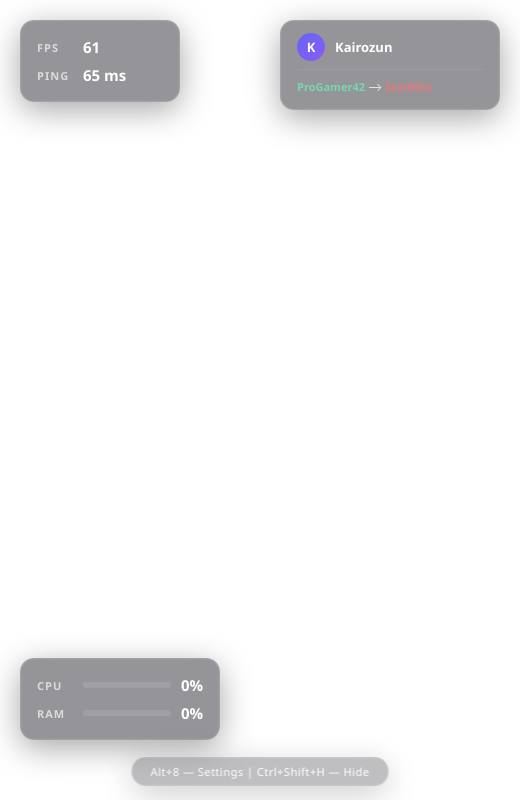
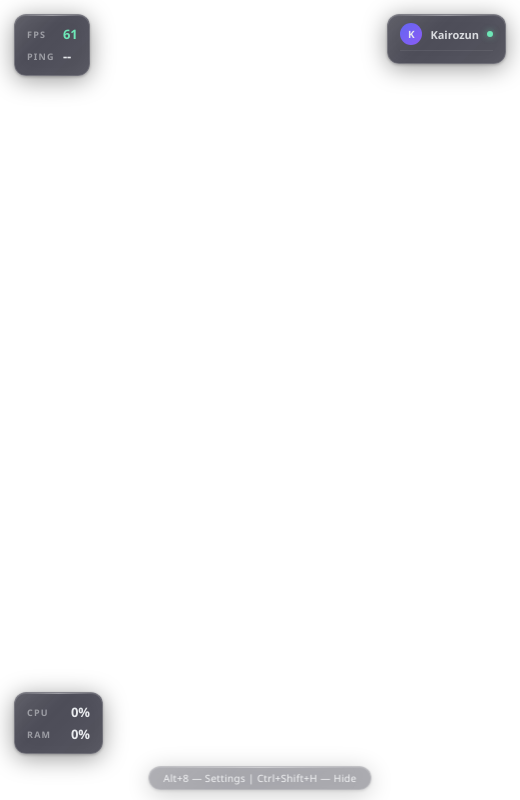
Before and after one commit to skaisay/kairozun, an Electron app: page src/renderer/overlay.html in a window 520 px wide. Drawn offline with Linux system fonts and the light colour scheme; no server answers.

Commit message:
v1.1: Liquid glass UI, compact panels, real Roblox data, installer config

```diff
--- a/src/preload.js
+++ b/src/preload.js
@@ -2,6 +2,7 @@ const { contextBridge, ipcRenderer } = require('electron');
 
 contextBridge.exposeInMainWorld('kairozun', {
   onSystemMetrics: (cb) => ipcRenderer.on('system-metrics', (_e, data) => cb(data)),
+  onRobloxData: (cb) => ipcRenderer.on('roblox-data', (_e, data) => cb(data)),
   onApplySettings: (cb) => ipcRenderer.on('apply-settings', (_e, s) => cb(s)),
   updateSettings: (settings) => ipcRenderer.send('update-settings', settings),
   closeSettings: () => ipcRenderer.send('close-settings'),
--- a/src/renderer/overlay.css
+++ b/src/renderer/overlay.css
@@ -1,5 +1,5 @@
 /* ════════════════════════════════════════════════════════════════════
-   Kairozun Overlay — Glass Theme
+   Kairozun Overlay — Liquid Glass Theme
    ════════════════════════════════════════════════════════════════════ */
 
 * {
@@ -11,56 +11,78 @@
 body {
   background: transparent;
   overflow: hidden;
-  font-family: 'Segoe UI', 'Inter', sans-serif;
-  color: #fff;
+  font-family: 'Segoe UI', 'Inter', system-ui, sans-serif;
+  color: #e8eaed;
   user-select: none;
   -webkit-app-region: no-drag;
+  font-size: 12px;
 }
 
-/* ── Glass Panel ───────────────────────────────────────────────────── */
+/* ── Liquid Glass Panel ────────────────────────────────────────────── */
 
 .glass-panel {
   position: fixed;
-  background: rgba(20, 20, 30, 0.45);
-  backdrop-filter: blur(18px) saturate(1.4);
-  -webkit-backdrop-filter: blur(18px) saturate(1.4);
-  border: 1px solid rgba(255, 255, 255, 0.12);
-  border-radius: 14px;
-  padding: 12px 16px;
+  background:
+    linear-gradient(135deg,
+      rgba(255, 255, 255, 0.12) 0%,
+      rgba(255, 255, 255, 0.04) 40%,
+      rgba(255, 255, 255, 0.08) 100%),
+    rgba(18, 18, 32, 0.78);
+  backdrop-filter: blur(28px) saturate(1.6) brightness(1.1);
+  -webkit-backdrop-filter: blur(28px) saturate(1.6) brightness(1.1);
+  border: 1px solid rgba(255, 255, 255, 0.18);
+  border-top-color: rgba(255, 255, 255, 0.28);
+  border-left-color: rgba(255, 255, 255, 0.22);
+  border-radius: 12px;
+  padding: 8px 12px;
   box-shadow:
-    0 8px 32px rgba(0, 0, 0, 0.35),
-    inset 0 0 0 0.5px rgba(255, 255, 255, 0.08);
-  transition: opacity 0.3s ease, transform 0.3s ease;
+    0 4px 24px rgba(0, 0, 0, 0.4),
+    0 1px 3px rgba(0, 0, 0, 0.25),
+    inset 0 1px 0 rgba(255, 255, 255, 0.12),
+    inset 0 0 20px rgba(255, 255, 255, 0.03);
+  transition: opacity 0.25s ease, transform 0.25s ease;
+}
+
+/* Liquid glass shimmer on top edge */
+.glass-panel::before {
+  content: '';
+  position: absolute;
+  top: 0;
+  left: 10%;
+  right: 10%;
+  height: 1px;
+  background: linear-gradient(90deg,
+    transparent,
+    rgba(255, 255, 255, 0.35),
+    transparent);
+  border-radius: 1px;
 }
 
 /* ── Positions ─────────────────────────────────────────────────────── */
 
 .top-left {
-  top: 20px;
-  left: 20px;
-  min-width: 160px;
+  top: 14px;
+  left: 14px;
 }
 
 .top-right {
-  top: 20px;
-  right: 20px;
-  min-width: 220px;
-  max-width: 280px;
+  top: 14px;
+  right: 14px;
+  max-width: 220px;
 }
 
 .bottom-left {
-  bottom: 60px;
-  left: 20px;
-  min-width: 200px;
+  bottom: 46px;
+  left: 14px;
 }
 
 .bottom-center {
-  bottom: 14px;
+  bottom: 10px;
   left: 50%;
   transform: translateX(-50%);
-  padding: 6px 18px;
-  font-size: 11px;
-  opacity: 0.6;
+  padding: 4px 14px;
+  font-size: 10px;
+  opacity: 0.5;
 }
 
 /* ── Panel Rows ────────────────────────────────────────────────────── */
@@ -68,40 +90,46 @@ body {
 .panel-row {
   display: flex;
   align-items: center;
-  gap: 10px;
-  padding: 4px 0;
+  gap: 8px;
+  padding: 2px 0;
 }
 
 .label {
-  font-size: 11px;
-  font-weight: 600;
-  letter-spacing: 1px;
+  font-size: 9px;
+  font-weight: 700;
+  letter-spacing: 1.2px;
   text-transform: uppercase;
-  opacity: 0.65;
-  min-width: 36px;
+  opacity: 0.5;
+  min-width: 28px;
 }
 
 .value {
-  font-size: 15px;
+  font-size: 13px;
   font-weight: 700;
   font-variant-numeric: tabular-nums;
+  letter-spacing: -0.3px;
 }
+
+/* Color-coded FPS */
+.value-good { color: #6ee7b7; }
+.value-warn { color: #fbbf24; }
+.value-bad  { color: #f87171; }
 
 /* ── Progress Bars ─────────────────────────────────────────────────── */
 
 .bar-wrap {
   flex: 1;
-  height: 6px;
-  background: rgba(255, 255, 255, 0.1);
-  border-radius: 3px;
+  height: 4px;
+  background: rgba(255, 255, 255, 0.08);
+  border-radius: 2px;
   overflow: hidden;
 }
 
 .bar {
   height: 100%;
-  border-radius: 3px;
+  border-radius: 2px;
   background: linear-gradient(90deg, #6ee7b7, #3b82f6);
-  transition: width 0.5s ease;
+  transition: width 0.4s ease;
 }
 
 .bar-mem {
@@ -113,41 +141,55 @@ body {
 .panel-header {
   display: flex;
   align-items: center;
-  gap: 10px;
-  padding-bottom: 8px;
-  border-bottom: 1px solid rgba(255, 255, 255, 0.08);
-  margin-bottom: 6px;
+  gap: 8px;
+  padding-bottom: 5px;
+  border-bottom: 1px solid rgba(255, 255, 255, 0.07);
+  margin-bottom: 4px;
 }
 
 .avatar {
-  width: 28px;
-  height: 28px;
+  width: 22px;
+  height: 22px;
   border-radius: 50%;
   background: linear-gradient(135deg, #6366f1, #8b5cf6);
   display: flex;
   align-items: center;
   justify-content: center;
-  font-size: 13px;
+  font-size: 10px;
   font-weight: 700;
 }
 
 .username {
-  font-size: 13px;
+  font-size: 11px;
   font-weight: 600;
+  opacity: 0.9;
 }
+
+/* ── Status indicator ──────────────────────────────────────────────── */
+
+.status-dot {
+  width: 6px;
+  height: 6px;
+  border-radius: 50%;
+  background: #6ee7b7;
+  box-shadow: 0 0 6px rgba(110, 231, 183, 0.5);
+  margin-left: auto;
+}
+
+.status-dot.offline { background: #f87171; box-shadow: 0 0 6px rgba(248,113,113,0.5); }
 
 /* ── Kill Feed ─────────────────────────────────────────────────────── */
 
 .kill-feed {
-  max-height: 120px;
+  max-height: 80px;
   overflow: hidden;
 }
 
 .kill-entry {
-  font-size: 11px;
-  padding: 3px 0;
-  opacity: 0.8;
-  animation: fadeIn 0.3s ease;
+  font-size: 10px;
+  padding: 2px 0;
+  opacity: 0.75;
+  animation: fadeIn 0.25s ease;
 }
 
 .kill-entry .killer {
@@ -161,15 +203,15 @@ body {
 }
 
 @keyframes fadeIn {
-  from { opacity: 0; transform: translateY(-6px); }
-  to   { opacity: 0.8; transform: translateY(0); }
+  from { opacity: 0; transform: translateY(-4px); }
+  to   { opacity: 0.75; transform: translateY(0); }
 }
 
 /* ── Hint ──────────────────────────────────────────────────────────── */
 
 .hint {
-  font-size: 11px;
-  letter-spacing: 0.5px;
+  font-size: 10px;
+  letter-spacing: 0.3px;
 }
 
 /* ── Hidden utility ────────────────────────────────────────────────── */
--- a/src/renderer/overlay.html
+++ b/src/renderer/overlay.html
@@ -16,19 +16,18 @@
     </div>
     <div class="panel-row" id="ping-row">
       <span class="label" data-i18n="ping">PING</span>
-      <span class="value" id="ping-value">-- ms</span>
+      <span class="value" id="ping-value">--</span>
     </div>
   </div>
 
   <!-- ═══ TOP-RIGHT: Account / Kill Feed ═══ -->
   <div id="panel-tr" class="glass-panel top-right">
     <div class="panel-header">
-      <span class="avatar">K</span>
+      <span class="avatar" id="avatar-letter">K</span>
       <span class="username" id="username">Kairozun</span>
+      <span class="status-dot" id="roblox-status" title="Roblox"></span>
     </div>
-    <div class="kill-feed" id="kill-feed">
-      <!-- dynamic kill entries -->
-    </div>
+    <div class="kill-feed" id="kill-feed"></div>
   </div>
 
   <!-- ═══ BOTTOM-LEFT: System Load ═══ -->
--- a/src/renderer/overlay.js
+++ b/src/renderer/overlay.js
@@ -1,5 +1,5 @@
 /* ════════════════════════════════════════════════════════════════════
-   Kairozun Overlay — Renderer Logic
+   Kairozun Overlay — Renderer Logic (Real Roblox Data)
    ════════════════════════════════════════════════════════════════════ */
 
 // ── i18n ─────────────────────────────────────────────────────────────
@@ -27,8 +27,18 @@ function applyLang(lang) {
   });
 }
 
-// ── FPS Counter ──────────────────────────────────────────────────────
+// ── Elements ─────────────────────────────────────────────────────────
 const fpsEl = document.getElementById('fps-value');
+const pingEl = document.getElementById('ping-value');
+const cpuBar = document.getElementById('cpu-bar');
+const cpuValue = document.getElementById('cpu-value');
+const memBar = document.getElementById('mem-bar');
+const memValue = document.getElementById('mem-value');
+const statusDot = document.getElementById('roblox-status');
+const killFeed = document.getElementById('kill-feed');
+
+// ── FPS counter (overlay's own framerate as fallback) ────────────────
+let overlayFps = 0;
 let frames = 0;
 let lastFpsTime = performance.now();
 
@@ -36,7 +46,7 @@ function fpsLoop() {
   frames++;
   const now = performance.now();
   if (now - lastFpsTime >= 1000) {
-    fpsEl.textContent = frames;
+    overlayFps = frames;
     frames = 0;
     lastFpsTime = now;
   }
@@ -44,24 +54,48 @@ function fpsLoop() {
 }
 requestAnimationFrame(fpsLoop);
 
-// ── Simulated Ping ───────────────────────────────────────────────────
-const pingEl = document.getElementById('ping-value');
+// ── FPS color coding ─────────────────────────────────────────────────
+function setFpsColor(el, fps) {
+  el.classList.remove('value-good', 'value-warn', 'value-bad');
+  if (fps >= 45) el.classList.add('value-good');
+  else if (fps >= 25) el.classList.add('value-warn');
+  else el.classList.add('value-bad');
+}
 
-function updatePing() {
-  // In a real integration this would measure actual latency.
-  // For the overlay demo we simulate a value.
-  const ping = Math.floor(30 + Math.random() * 40);
-  pingEl.textContent = ping + ' ms';
-}
-setInterval(updatePing, 2000);
-updatePing();
+// ── Roblox real data ─────────────────────────────────────────────────
+let robloxConnected = false;
+let lastRobloxFps = null;
+let lastRobloxPing = null;
+
+window.kairozun.onRobloxData((data) => {
+  robloxConnected = data.running;
+  statusDot.classList.toggle('offline', !data.running);
+  statusDot.title = data.running ? 'Roblox: Online' : 'Roblox: Offline';
+
+  if (data.fps != null) {
+    lastRobloxFps = data.fps;
+    fpsEl.textContent = data.fps;
+    setFpsColor(fpsEl, data.fps);
+  }
+
+  if (data.ping != null) {
+    lastRobloxPing = data.ping;
+    pingEl.textContent = data.ping + ' ms';
+  }
+});
+
+// Fallback: if no Roblox data, show overlay FPS
+setInterval(() => {
+  if (!robloxConnected || lastRobloxFps == null) {
+    fpsEl.textContent = overlayFps;
+    setFpsColor(fpsEl, overlayFps);
+  }
+  if (!robloxConnected || lastRobloxPing == null) {
+    pingEl.textContent = '--';
+  }
+}, 1000);
 
 // ── System Metrics (from main process) ───────────────────────────────
-const cpuBar = document.getElementById('cpu-bar');
-const cpuValue = document.getElementById('cpu-value');
-const memBar = document.getElementById('mem-bar');
-const memValue = document.getElementById('mem-value');
-
 window.kairozun.onSystemMetrics(({ cpu, mem }) => {
   cpuBar.style.width = cpu + '%';
   cpuValue.textContent = cpu + '%';
@@ -69,15 +103,13 @@ window.kairozun.onSystemMetrics(({ cpu, mem }) => {
   memValue.textContent = mem + '%';
 });
 
-// ── Kill Feed (demo) ─────────────────────────────────────────────────
-const killFeed = document.getElementById('kill-feed');
-const demoNames = ['xShadow', 'NoobSlayer', 'ProGamer42', 'BloxKing', 'NightWolf', 'StarBlitz', 'Kairozun'];
-const MAX_KILLS = 5;
+// ── Kill Feed ────────────────────────────────────────────────────────
+const MAX_KILLS = 4;
 
 function addKillEntry(killer, victim) {
   const entry = document.createElement('div');
   entry.className = 'kill-entry';
-  entry.innerHTML = `<span class="killer">${escapeHtml(killer)}</span> ⟶ <span class="victim">${escapeHtml(victim)}</span>`;
+  entry.innerHTML = `<span class="killer">${escapeHtml(killer)}</span> → <span class="victim">${escapeHtml(victim)}</span>`;
   killFeed.prepend(entry);
   while (killFeed.children.length > MAX_KILLS) {
     killFeed.removeChild(killFeed.lastChild);
@@ -89,14 +121,6 @@ function escapeHtml(str) {
   div.textContent = str;
   return div.innerHTML;
 }
-
-// Demo kill feed — remove in production
-setInterval(() => {
-  const k = demoNames[Math.floor(Math.random() * demoNames.length)];
-  let v = demoNames[Math.floor(Math.random() * demoNames.length)];
-  if (v === k) v = demoNames[(demoNames.indexOf(k) + 1) % demoNames.length];
-  addKillEntry(k, v);
-}, 4000);
 
 // ── Settings bridge ──────────────────────────────────────────────────
 window.kairozun.onApplySettings((settings) => {
@@ -115,6 +139,7 @@ window.kairozun.onApplySettings((settings) => {
   }
   if (settings.username) {
     document.getElementById('username').textContent = settings.username;
+    document.getElementById('avatar-letter').textContent = settings.username.charAt(0).toUpperCase();
   }
 });
 
```
Also changed, not shown: src/main.js (+85 -0 lines).
